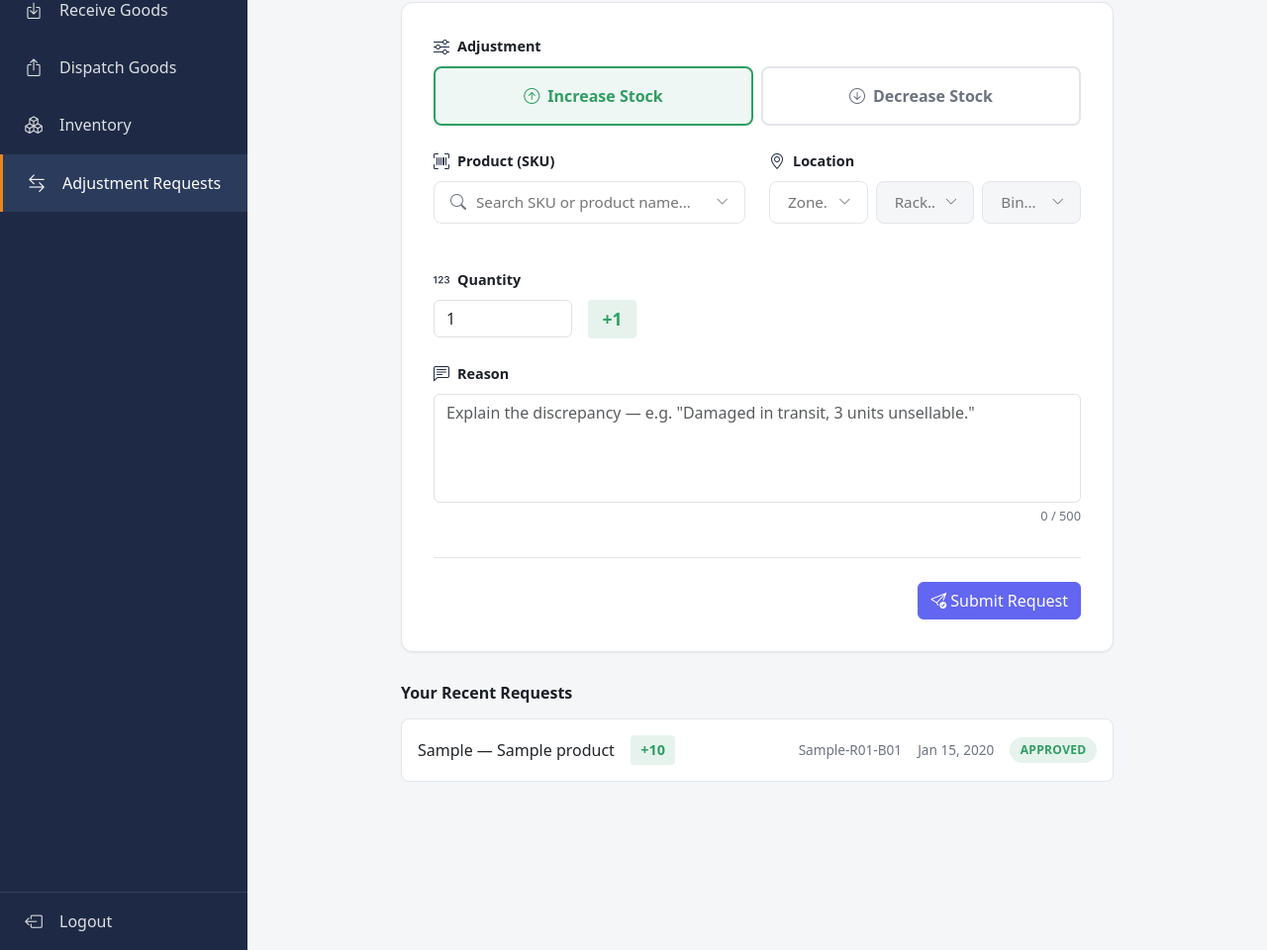
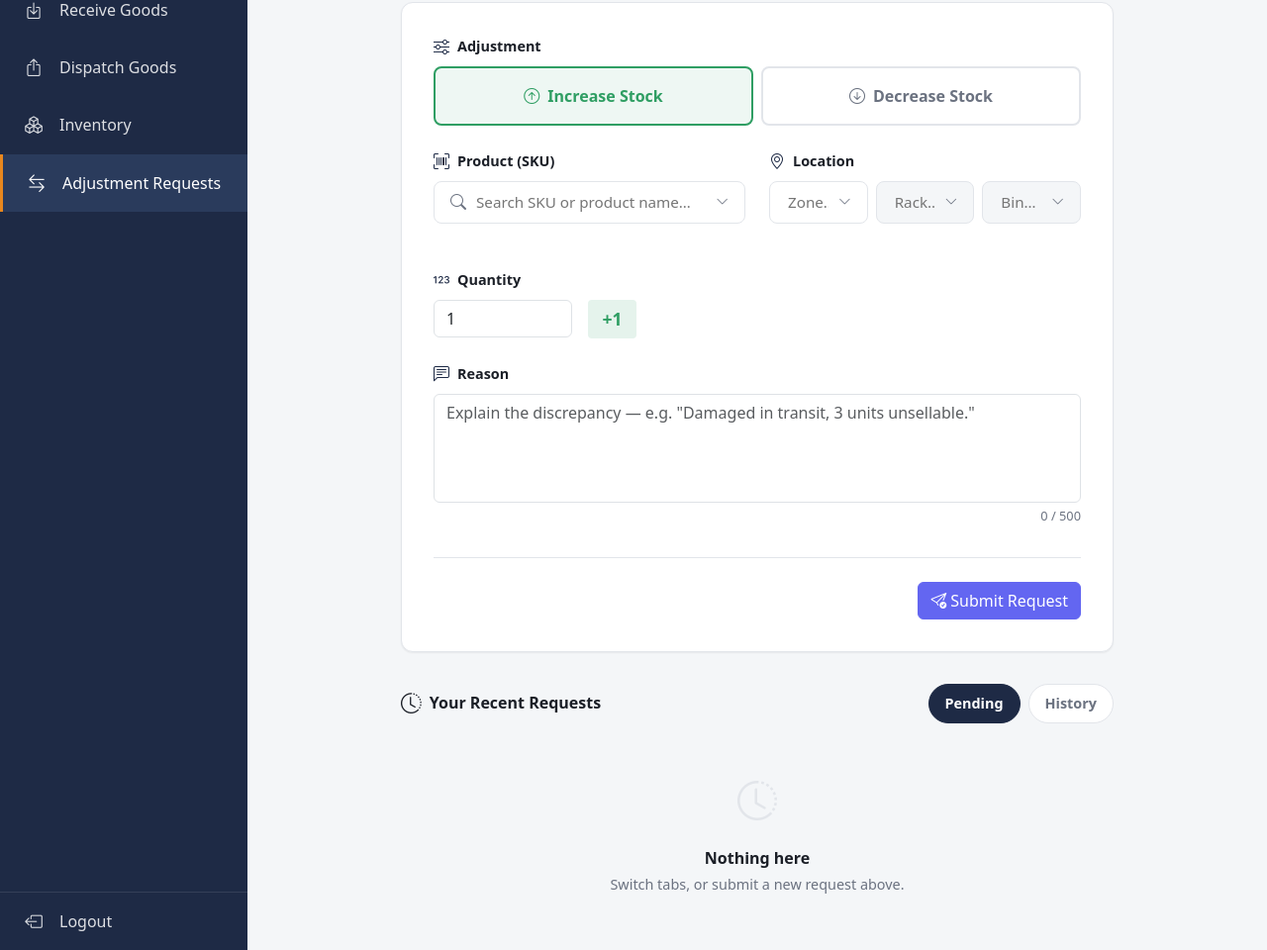
Before and after one commit to NyanHtetMyat/WareFlow, a Django app: page /warehouse/adjustments/submit/ in a window 1280 px wide. Shown: the part 164-1124 px from the top of the page at 99% size. Run offline with Django 5.2, Linux system fonts and the light colour scheme; a user stored in the database is signed in; tables that the repository leaves empty hold one stand-in row (values such as "Sample post").

Commit message:
Modified staff's stockAdj page history records, now have two tabs, 'pending' and 'history'. Plus, all tables now support pagination.

```diff
--- a/audit/views.py
+++ b/audit/views.py
@@ -63,7 +63,7 @@ def audit_log_list(request):
         order_field = '-' + order_field
     logs_qs = logs_qs.order_by(order_field)
 
-    paginator = Paginator(logs_qs, 15)
+    paginator = Paginator(logs_qs, 10)
     page_obj = paginator.get_page(request.GET.get('page'))
 
     # product_sku is a deliberate text snapshot, not a live FK (see
--- a/static/css/forms.css
+++ b/static/css/forms.css
@@ -307,44 +307,99 @@ input#direction-decrease:checked + .direction-option--decrease {
     margin-top: var(--space-xl);
 }
 
+.recent-requests-header {
+    display: flex;
+    align-items: center;
+    justify-content: space-between;
+    flex-wrap: wrap;
+    gap: var(--space-md);
+    margin-bottom: var(--space-md);
+}
+
 .recent-requests-title {
+    display: flex;
+    align-items: center;
+    gap: var(--space-sm);
     font-size: 1rem;
     font-weight: 600;
     color: var(--color-text);
-    margin-bottom: var(--space-md);
+    margin: 0;
+}
+
+.recent-requests-title i {
+    font-size: 1.3rem;
+}
+
+.recent-requests-tabs {
+    display: flex;
+    gap: var(--space-sm);
+    flex-wrap: wrap;
 }
 
 .recent-requests-list {
     display: flex;
     flex-direction: column;
     gap: var(--space-sm);
+    margin-bottom: var(--space-md);
 }
 
+/* Grid, not flex — every row shares the exact same fixed column
+   widths, so name/quantity/location/date/status line up vertically
+   regardless of how long any individual value is. This is the
+   actual fix; flex space-between can't guarantee this across
+   independent row containers. */
 .recent-request-item {
-    display: flex;
-    justify-content: space-between;
+    display: grid;
+    grid-template-columns: minmax(0, 1fr) 64px 120px 110px 110px;
     align-items: center;
-    flex-wrap: wrap;
-    gap: var(--space-sm);
+    gap: var(--space-md);
     background-color: var(--color-surface);
     border: 1px solid var(--color-border);
     border-radius: var(--radius-md);
     padding: var(--space-md);
 }
 
-.recent-request-main {
-    display: flex;
-    align-items: center;
-    gap: var(--space-md);
+.recent-request-name {
     font-weight: 500;
+    overflow: hidden;
+    text-overflow: ellipsis;
+    white-space: nowrap;
 }
 
-.recent-request-meta {
-    display: flex;
-    align-items: center;
-    gap: var(--space-md);
+.recent-request-sku {
+    font-size: 0.88rem;
+    color: var(--color-text-muted);
+    font-family: 'Courier New', monospace;
+}
+
+.recent-request-item .quantity-change-badge {
+    justify-self: start;
+}
+
+.recent-request-location {
+    color: var(--color-text-muted);
     font-size: 0.85rem;
+}
+
+.recent-request-date {
     color: var(--color-text-muted);
+    font-size: 0.85rem;
+    white-space: nowrap;
+}
+
+.recent-request-item .status-badge {
+    justify-self: end;
+}
+
+@media (max-width: 700px) {
+    .recent-request-item {
+        grid-template-columns: 1fr;
+        gap: var(--space-xs);
+    }
+    .recent-request-item .quantity-change-badge,
+    .recent-request-item .status-badge {
+        justify-self: start;
+    }
 }
 
 /* ═══════════════════ CHAINED LOCATION STOCK INFO ═══════════════════ */
--- a/templates/warehouse/adjustment_request.html
+++ b/templates/warehouse/adjustment_request.html
@@ -113,28 +113,41 @@
     </form>
 </div>
 
-{% if recent_requests %}
 <div class="recent-requests">
-    <h2 class="recent-requests-title">Your Recent Requests</h2>
-    <div class="recent-requests-list">
-        {% for req in recent_requests %}
-        <div class="recent-request-item">
-            <div class="recent-request-main">
-                <span>{{ req.product.sku }} — {{ req.product.name }}</span>
+    <div class="recent-requests-header">
+        <h2 class="recent-requests-title"><i class="bi bi-clock-history" aria-hidden="true"></i> Your Recent Requests</h2>
+        <div class="recent-requests-tabs">
+            <a href="?tab=pending" class="report-tab {% if history_tab == 'pending' %}active{% endif %}">Pending</a>
+            <a href="?tab=history" class="report-tab {% if history_tab == 'history' %}active{% endif %}">History</a>
+        </div>
+    </div>
+
+    {% if page_obj.object_list %}
+        <div class="recent-requests-list">
+            {% for req in page_obj.object_list %}
+            <div class="recent-request-item">
+                <span>
+                    <div class="recent-request-name">
+                        {{ req.product.name }}
+                    </div>
+                    <div class="recent-request-sku">
+                        {{ req.product.sku }}
+                    </div>
+                </span>
                 <span class="quantity-change-badge {% if req.quantity_change >= 0 %}quantity-change-badge--increase{% else %}quantity-change-badge--decrease{% endif %}">
                     {% if req.quantity_change > 0 %}+{% endif %}{{ req.quantity_change }}
                 </span>
-            </div>
-            <div class="recent-request-meta">
-                <span>{{ req.location }}</span>
-                <span>{{ req.created_at|date:"M d, Y" }}</span>
+                <span class="recent-request-location">{{ req.location }}</span>
+                <span class="recent-request-date">{{ req.created_at|date:"M d, Y" }}</span>
                 <span class="status-badge status-badge--{{ req.status|lower }}">{{ req.get_status_display }}</span>
             </div>
+            {% endfor %}
         </div>
-        {% endfor %}
-    </div>
+        {% include "components/pagination.html" with page_obj=page_obj querystring=querystring %}
+    {% else %}
+        {% include "components/empty_state.html" with icon="bi-clock-history" title="Nothing here" subtitle="Switch tabs, or submit a new request above." %}
+    {% endif %}
 </div>
-{% endif %}
 
 {{ increase_product_options|json_script:"increase-product-options-data" }}
 {{ decrease_product_options|json_script:"decrease-product-options-data" }}
--- a/templates/warehouse/categories.html
+++ b/templates/warehouse/categories.html
@@ -45,7 +45,7 @@
     </form>
 </div>
 
-{% if categories %}
+{% if page_obj.object_list %}
 <div class="table-card">
     <div class="table-responsive">
         <table class="wf-table">
@@ -56,7 +56,7 @@
                 </tr>
             </thead>
             <tbody>
-                {% for category in categories %}
+                {% for category in page_obj.object_list %}
                 <tr class="detail-row-trigger" data-pk="{{ category.pk }}" data-detail='{{ category.detail_json }}' data-edit='{{ category.edit_json }}'>
                     <td class="wf-table-product-name">{{ category.name }}</td>
                     <td class="text-end">{{ category.product_count }}</td>
@@ -66,6 +66,7 @@
         </table>
     </div>
 </div>
+{% include "components/pagination.html" with page_obj=page_obj querystring=querystring %}
 {% else %}
     {% include "components/empty_state.html" with icon="bi-bookmark" title="No categories found" subtitle="Try a different search, or add a new category." %}
 {% endif %}
--- a/templates/warehouse/locations.html
+++ b/templates/warehouse/locations.html
@@ -48,7 +48,7 @@
     </form>
 </div>
 
-{% if locations %}
+{% if page_obj.object_list %}
 <div class="table-card">
     <div class="table-responsive">
         <table class="wf-table">
@@ -62,7 +62,7 @@
                 </tr>
             </thead>
             <tbody>
-                {% for location in locations %}
+                {% for location in page_obj.object_list %}
                 <tr class="detail-row-trigger" data-pk="{{ location.pk }}" data-detail='{{ location.detail_json }}' data-edit='{{ location.edit_json }}'>
                     <td><span class="location-chip">{{ location }}</span></td>
                     <td>{{ location.zone }}</td>
@@ -75,6 +75,7 @@
         </table>
     </div>
 </div>
+{% include "components/pagination.html" with page_obj=page_obj querystring=querystring %}
 {% else %}
     {% include "components/empty_state.html" with icon="bi-geo-alt" title="No locations found" subtitle="Try a different search, or add a new location." %}
 {% endif %}
--- a/templates/warehouse/products.html
+++ b/templates/warehouse/products.html
@@ -68,7 +68,7 @@
     </form>
 </div>
 
-{% if products %}
+{% if page_obj.object_list %}
 <div class="table-card">
     <div class="table-responsive">
         <table class="wf-table">
@@ -83,7 +83,7 @@
                 </tr>
             </thead>
             <tbody>
-                {% for product in products %}
+                {% for product in page_obj.object_list %}
                 <tr class="detail-row-trigger" data-pk="{{ product.pk }}" data-detail='{{ product.detail_json }}' data-edit='{{ product.edit_json }}'>
                     <td class="wf-table-product-sku">{{ product.sku }}</td>
                     <td class="wf-table-product-name">{{ product.name }}</td>
@@ -105,6 +105,7 @@
         </table>
     </div>
 </div>
+{% include "components/pagination.html" with page_obj=page_obj querystring=querystring %}
 {% else %}
     {% include "components/empty_state.html" with icon="bi-tags" title="No products found" subtitle="Try adjusting your search or filters, or add a new product." %}
 {% endif %}
--- a/templates/warehouse/suppliers.html
+++ b/templates/warehouse/suppliers.html
@@ -45,7 +45,7 @@
     </form>
 </div>
 
-{% if suppliers %}
+{% if page_obj.object_list %}
 <div class="table-card">
     <div class="table-responsive">
         <table class="wf-table">
@@ -57,7 +57,7 @@
                 </tr>
             </thead>
             <tbody>
-                {% for supplier in suppliers %}
+                {% for supplier in page_obj.object_list %}
                 <tr class="detail-row-trigger" data-pk="{{ supplier.pk }}" data-detail='{{ supplier.detail_json }}' data-edit='{{ supplier.edit_json }}'>
                     <td class="wf-table-product-name">{{ supplier.name }}</td>
                     <td class="text-muted">{{ supplier.contact_info|truncatechars:60 }}</td>
@@ -68,6 +68,7 @@
         </table>
     </div>
 </div>
+{% include "components/pagination.html" with page_obj=page_obj querystring=querystring %}
 {% else %}
     {% include "components/empty_state.html" with icon="bi-truck" title="No suppliers found" subtitle="Try a different search, or add a new supplier." %}
 {% endif %}
--- a/warehouse/views.py
+++ b/warehouse/views.py
@@ -125,10 +125,11 @@ def submit_adjustment_request(request):
     Staff-only page for requesting a stock correction. Increase
     mode behaves like Receive Goods (any Product, any registered
     Location); Decrease mode behaves like Dispatch (Product-first,
-    restricted to that Product's current stock locations). Both
-    Product option sets and both Location trees are sent to the
-    page at once so switching modes is instant client-side — see
-    static/js/location_cascade.js.
+    restricted to that Product's current stock locations).
+
+    "Your Recent Requests" below the form has two tabs — Pending
+    and History (approved/rejected) — each independently paginated
+    at 10 rows, matching every other table in the project.
     """
     if request.method == 'POST':
         form = StockAdjustmentRequestForm(request.POST)
@@ -148,11 +149,22 @@ def submit_adjustment_request(request):
     else:
         form = StockAdjustmentRequestForm()
 
-    recent_requests = (
-        StockAdjustmentRequest.objects
-        .filter(staff=request.user)
-        .select_related('product', 'location')[:5]
-    )
+    history_tab = request.GET.get('tab', 'pending')
+    if history_tab not in ('pending', 'history'):
+        history_tab = 'pending'
+
+    requests_qs = StockAdjustmentRequest.objects.filter(staff=request.user).select_related('product', 'location')
+    if history_tab == 'pending':
+        requests_qs = requests_qs.filter(status=StockAdjustmentRequest.Status.PENDING)
+    else:
+        requests_qs = requests_qs.exclude(status=StockAdjustmentRequest.Status.PENDING)
+
+    paginator = Paginator(requests_qs, 10)
+    page_obj = paginator.get_page(request.GET.get('page'))
+
+    querystring = request.GET.copy()
+    querystring.pop('page', None)
+    querystring = querystring.urlencode()
 
     all_products = [{'id': p.id, 'sku': p.sku, 'name': p.name} for p in Product.objects.order_by('sku')]
     stocked_products = [{'id': p.id, 'sku': p.sku, 'name': p.name} for p in services.get_stocked_products()]
@@ -160,7 +172,9 @@ def submit_adjustment_request(request):
     return render(request, 'warehouse/adjustment_request.html', {
         'form': form,
         'page_title': 'Stock Adjustment Request',
-        'recent_requests': recent_requests,
+        'history_tab': history_tab,
+        'page_obj': page_obj,
+        'querystring': querystring,
         'increase_product_options': all_products,
         'decrease_product_options': stocked_products,
         'increase_location_tree': services.get_location_tree(),
@@ -172,16 +186,24 @@ def submit_adjustment_request(request):
 @login_required
 @manager_required
 def adjustment_requests(request):
-    """Manager-only review queue: every PENDING request, newest first."""
+    """Manager-only review queue: every PENDING request, newest first, paginated at 10."""
     pending_requests = (
         StockAdjustmentRequest.objects
         .filter(status=StockAdjustmentRequest.Status.PENDING)
         .select_related('product', 'location', 'staff')
     )
 
+    paginator = Paginator(pending_requests, 10)
+    page_obj = paginator.get_page(request.GET.get('page'))
+    querystring = request.GET.copy()
+    querystring.pop('page', None)
+    querystring = querystring.urlencode()
+
     return render(request, 'warehouse/adjustment_requests.html', {
         'page_title': 'Adjustment Requests',
-        'pending_requests': pending_requests,
+        'page_obj': page_obj,
+        'querystring': querystring,
+        'pending_count': pending_requests.count(),
     })
 
 
@@ -376,11 +398,18 @@ def product_list(request):
 
     products.sort(key=sort_key, reverse=(sort_dir == 'desc'))
 
+    paginator = Paginator(products, 10)
+    page_obj = paginator.get_page(request.GET.get('page'))
+    querystring = request.GET.copy()
+    querystring.pop('page', None)
+    querystring = querystring.urlencode()
+
     return render(request, 'warehouse/products.html', {
         'page_title': 'Products',
         'breadcrumb_parent_label': 'Master Data',
         'breadcrumb_parent_url_name': 'warehouse:master_data',
-        'products': products,
+        'page_obj': page_obj,
+        'querystring': querystring,
         'categories': Category.objects.all(),
         'suppliers': Supplier.objects.all(),
         'search_query': search_query,
@@ -462,11 +491,18 @@ def supplier_list(request):
 
     suppliers.sort(key=sort_key, reverse=(sort_dir == 'desc'))
 
+    paginator = Paginator(suppliers, 10)
+    page_obj = paginator.get_page(request.GET.get('page'))
+    querystring = request.GET.copy()
+    querystring.pop('page', None)
+    querystring = querystring.urlencode()
+
     return render(request, 'warehouse/suppliers.html', {
         'page_title': 'Suppliers',
         'breadcrumb_parent_label': 'Master Data',
         'breadcrumb_parent_url_name': 'warehouse:master_data',
-        'suppliers': suppliers,
+        'page_obj': page_obj,
+        'querystring': querystring,
         'search_query': search_query,
         'sort': sort_field,
         'dir': sort_dir,
@@ -540,11 +576,18 @@ def category_list(request):
 
     categories.sort(key=sort_key, reverse=(sort_dir == 'desc'))
 
+    paginator = Paginator(categories, 10)
+    page_obj = paginator.get_page(request.GET.get('page'))
+    querystring = request.GET.copy()
+    querystring.pop('page', None)
+    querystring = querystring.urlencode()
+
     return render(request, 'warehouse/categories.html', {
         'page_title': 'Categories',
         'breadcrumb_parent_label': 'Master Data',
         'breadcrumb_parent_url_name': 'warehouse:master_data',
-        'categories': categories,
+        'page_obj': page_obj,
+        'querystring': querystring,
         'search_query': search_query,
         'sort': sort_field,
         'dir': sort_dir,
@@ -640,11 +683,18 @@ def location_list(request):
 
     locations.sort(key=sort_key, reverse=(sort_dir == 'desc'))
 
+    paginator = Paginator(locations, 10)
+    page_obj = paginator.get_page(request.GET.get('page'))
+    querystring = request.GET.copy()
+    querystring.pop('page', None)
+    querystring = querystring.urlencode()
+
     return render(request, 'warehouse/locations.html', {
         'page_title': 'Locations',
         'breadcrumb_parent_label': 'Master Data',
         'breadcrumb_parent_url_name': 'warehouse:master_data',
-        'locations': locations,
+        'page_obj': page_obj,
+        'querystring': querystring,
         'search_query': search_query,
         'sort': sort_field,
         'dir': sort_dir,
```
Also changed, not shown: templates/warehouse/adjustment_requests.html (+4 -3 lines).
